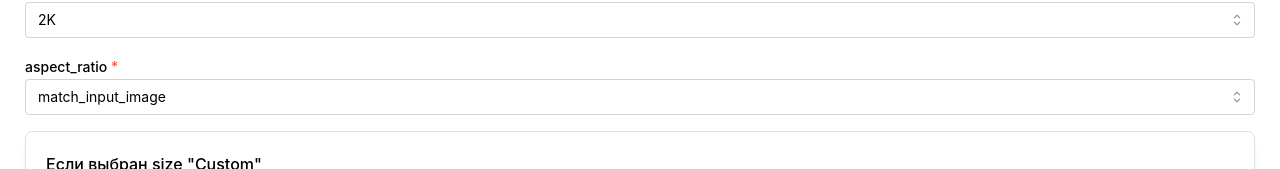
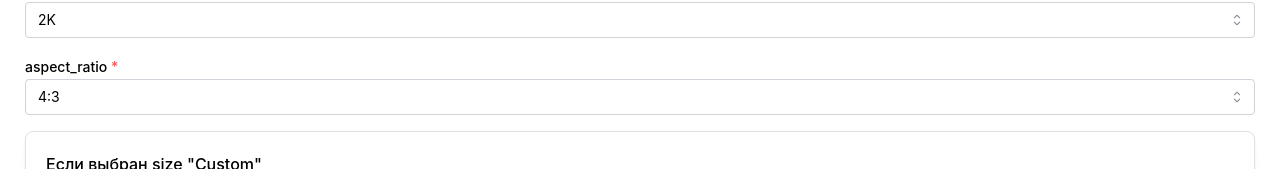
Before and after one commit to FR3NK1/ReplicateForm, a React (Vite) app: page / in a window 1280 px wide. Shown: the part 181-350 px from the top of the page. Built offline with nearby package versions, Linux system fonts and the light colour scheme.

Commit message:
feat: Поменял дефолтное значение aspect ratio

```diff
--- a/src/SeadreamForm.tsx
+++ b/src/SeadreamForm.tsx
@@ -36,7 +36,7 @@ const SeadreamForm = () => {
       prompt: '',
       image_input: false,
       size: '2K',
-      aspect_ratio: 'match_input_image',
+      aspect_ratio: '4:3',
       width: 2048,
       height: 2048,
     },
```
